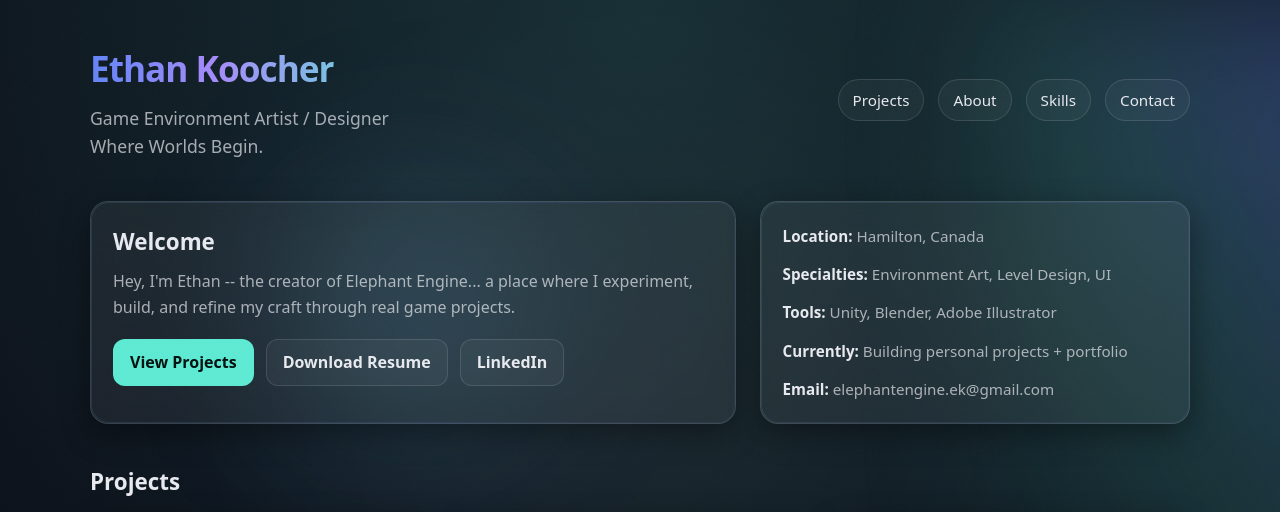
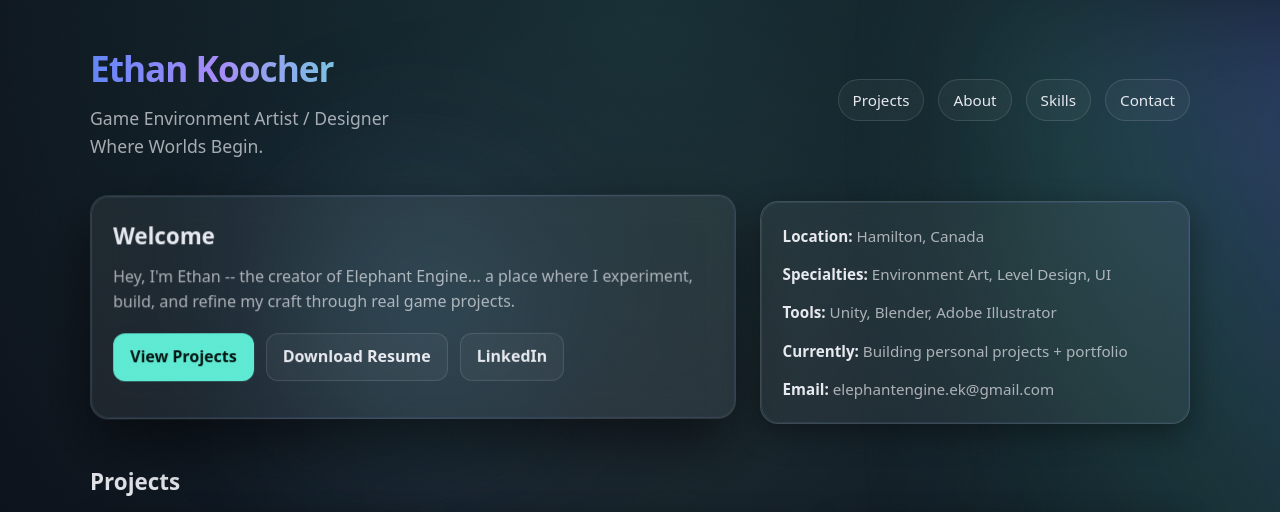
Before and after one commit to ElephantEngine-art/Portfolio-ek, a plain HTML site: page index.html in a window 1280 px wide. In both pictures the pointer is over the element 412 px from the left and 312 px from the top of the page. Shown: the top 512 px of the page. Drawn offline with Linux system fonts and the light colour scheme.

Commit message:
Update index.html

```diff
--- a/index.html
+++ b/index.html
@@ -110,6 +110,15 @@
       box-shadow: 0px 10px 30px var(--shadow);
       backdrop-filter: blur(12px);
     }
+    .card {
+  transform-style: preserve-3d;
+  transition: transform 0.25s ease, box-shadow 0.25s ease;
+}
+
+.card:hover {
+  transform: translateY(-6px) rotateX(2deg) rotateY(-2deg);
+  box-shadow: 0px 25px 60px rgba(0, 0, 0, 0.6);
+}
 .card::after {
   content: "";
   position: absolute;
```
